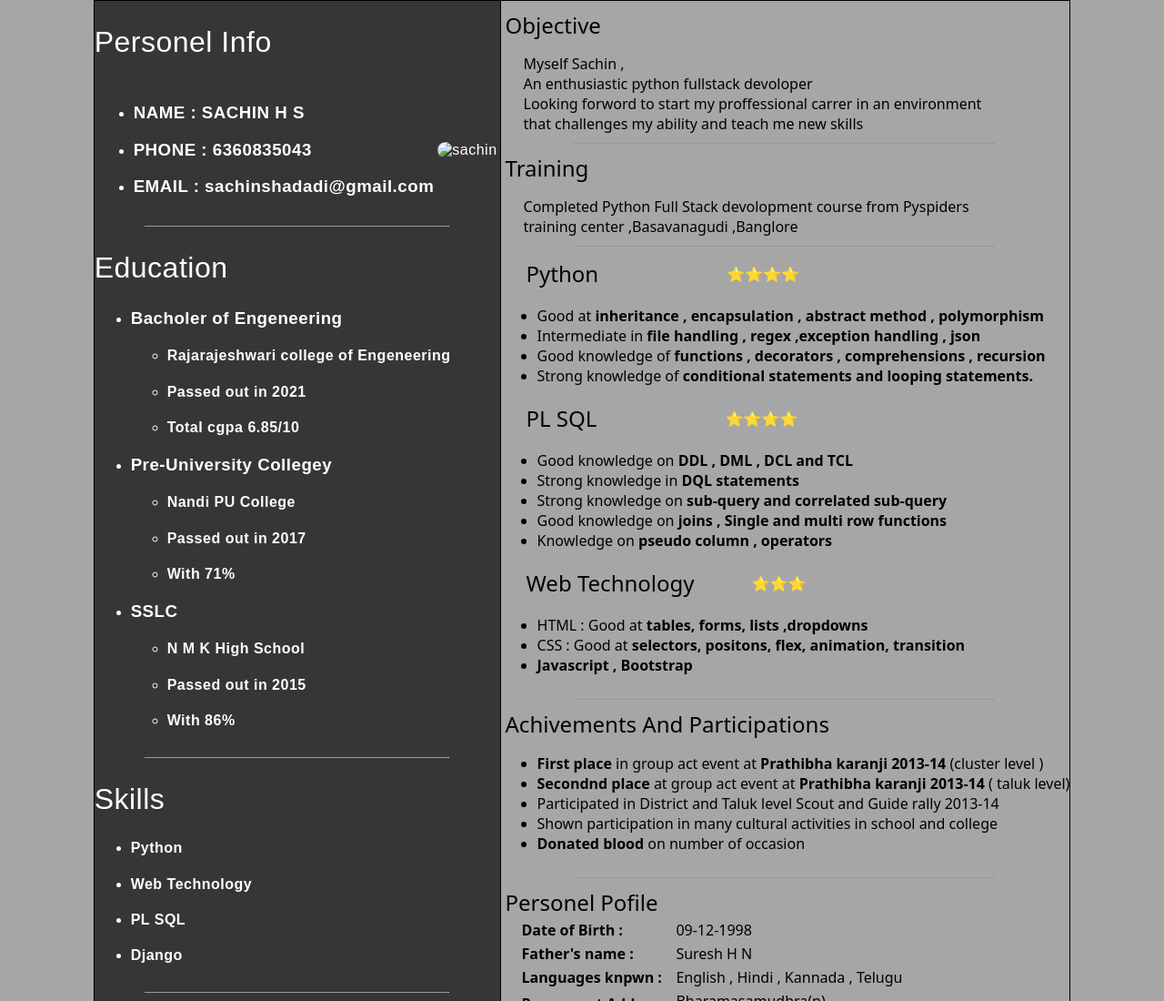
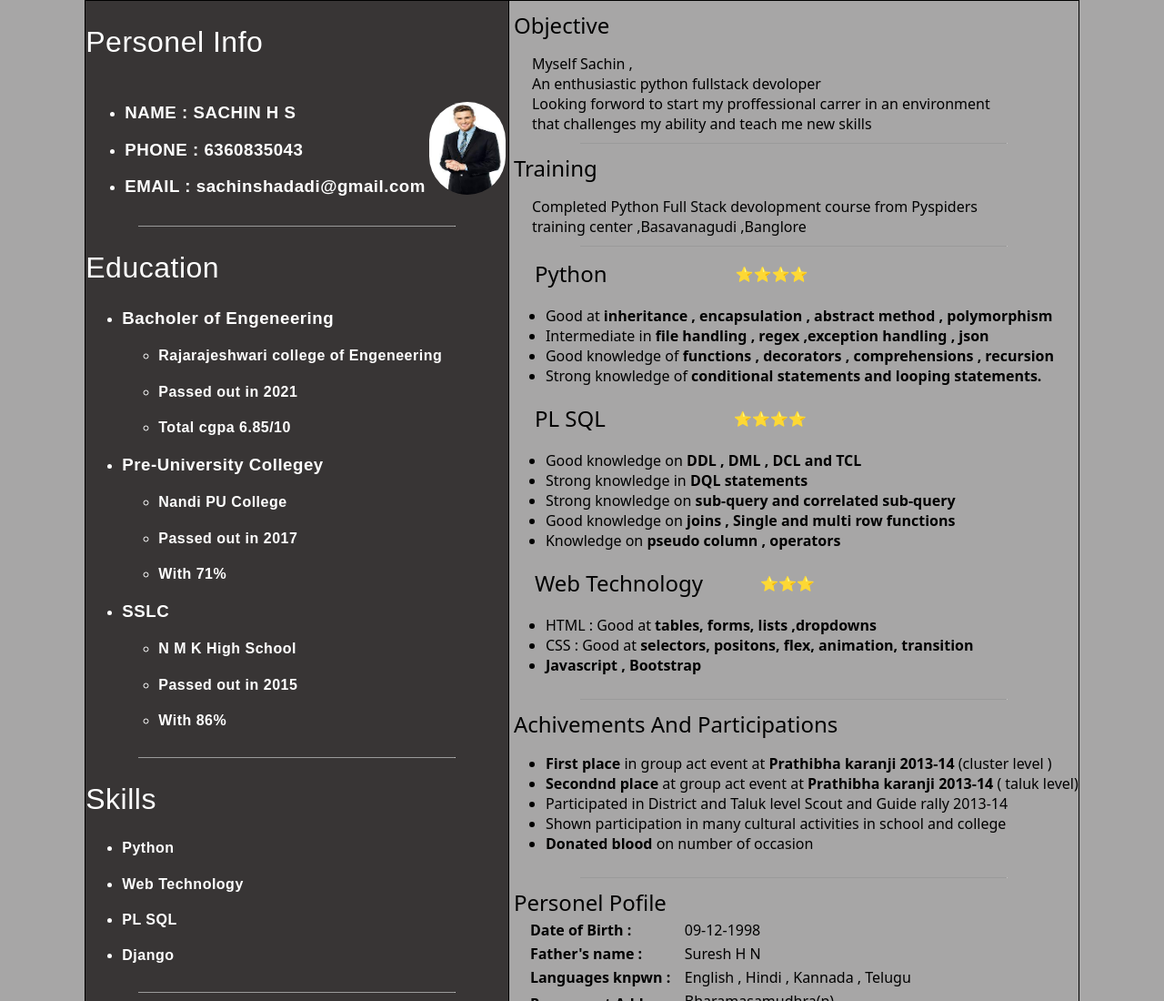
Before and after one commit to narasimhulugithub/mycv, a plain HTML site: page index.html in a window 1280 px wide. Shown: the top 1100 px of the page at 91% size. Drawn offline with Linux system fonts and the light colour scheme.

Commit message:
Update index.html

```diff
--- a/index.html
+++ b/index.html
@@ -23,7 +23,7 @@
                                 </ul>
                             </td>
                             <td>
-                                <img src="./images/465.jpg" alt="sachin">
+                                <img src="./images/123.png" alt="sachin">
                             </td>
                         </tr>
                     </table>
```
